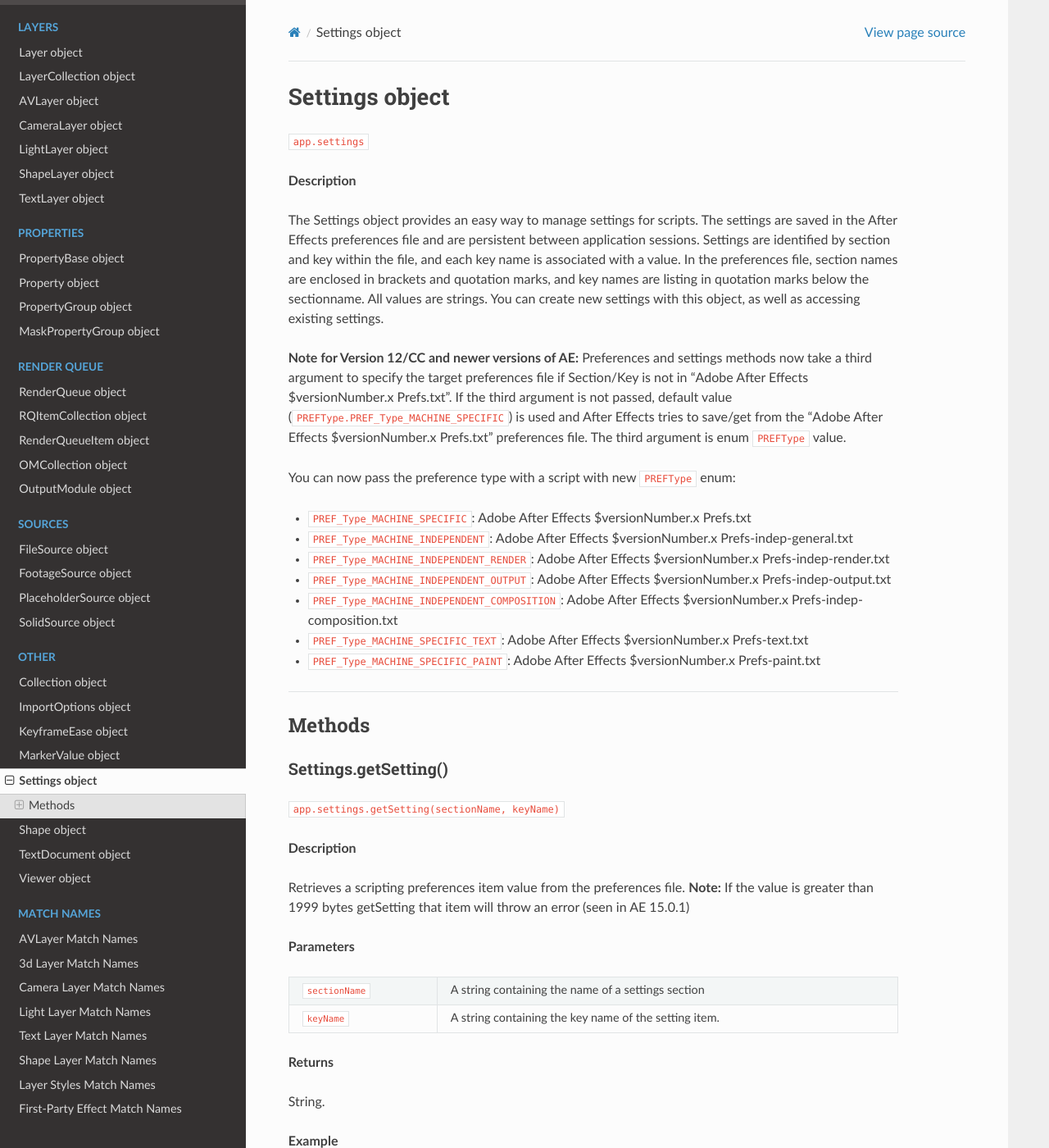
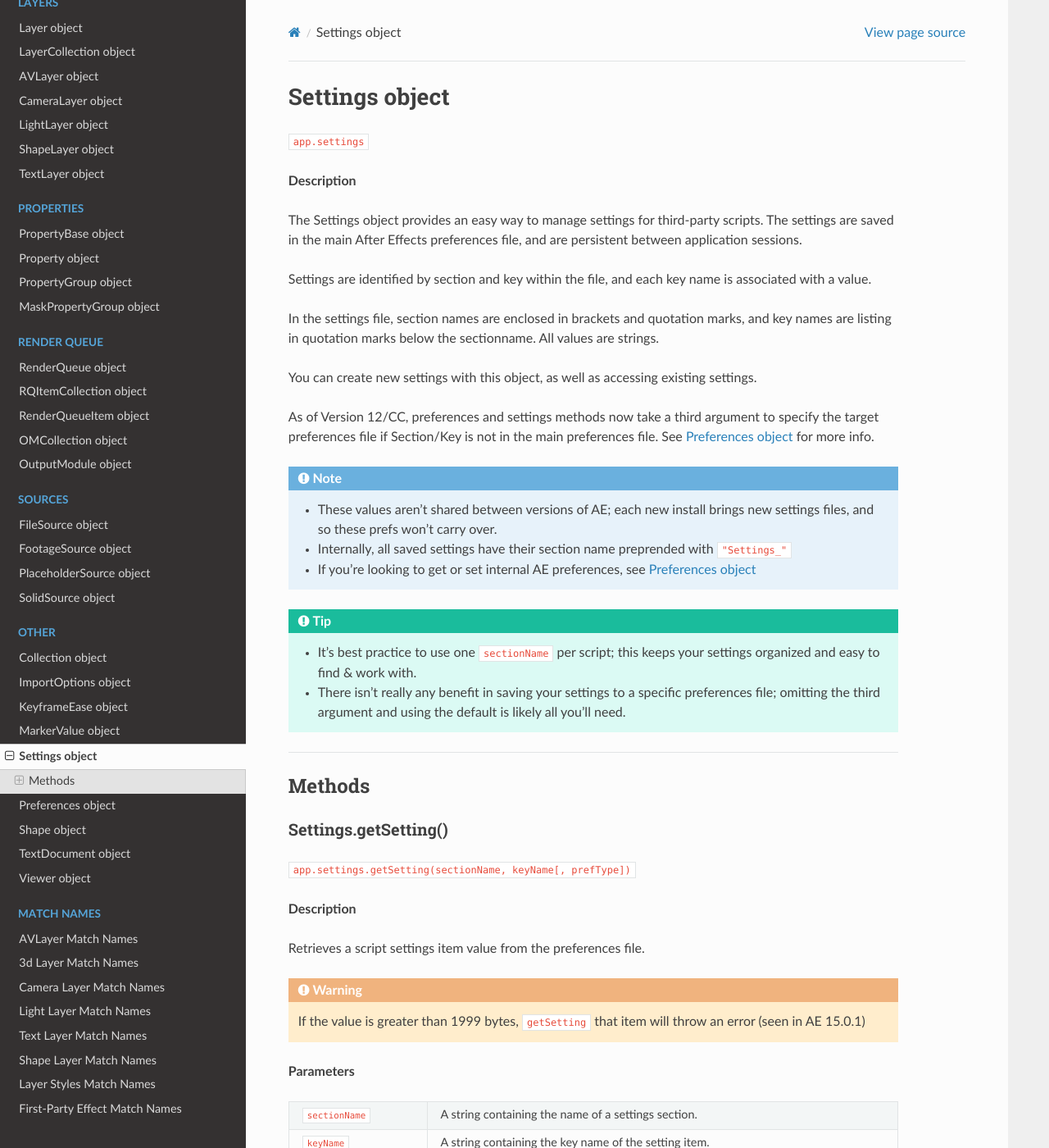
Before and after one commit to docsforadobe/after-effects-scripting-guide, a Sphinx documentation site: the page built from docs/other/settings.rst, in a window 1280 px wide and 1400 px high. Shown: the whole window at 82% size. Built offline with Sphinx 7.4.7 and the Read the Docs theme 2.0.0, drawn with Linux system fonts in a browser that asks for light colours; some of the changed text lies outside the part shown.

Commit message:
Enhance Settings object; add Preferences object

```diff
--- a/docs/index.rst
+++ b/docs/index.rst
@@ -79,6 +79,7 @@
     other/keyframeease
     other/markervalue
     other/settings
+    other/preferences
     other/shape
     other/textdocument
     other/viewer
--- a/docs/other/settings.rst
+++ b/docs/other/settings.rst
@@ -8,21 +8,24 @@
 
 **Description**
 
-The Settings object provides an easy way to manage settings for scripts. The settings are saved in the After Effects preferences file and are persistent between application sessions. Settings are identified by section and key within the file, and each key name is associated with a value. In the preferences file, section names are enclosed in brackets and quotation marks, and key names are listing in quotation marks below the sectionname. All values are strings. You can create new settings with this object, as well as accessing existing settings.
+The Settings object provides an easy way to manage settings for third-party scripts. The settings are saved in the main After Effects preferences file, and are persistent between application sessions.
 
-**Note for Version 12/CC and newer versions of AE:**
-Preferences and settings methods now take a third argument to specify the target preferences file if Section/Key is not in “Adobe After Effects $versionNumber.x Prefs.txt”. If the third argument is not passed, default value (``PREFType.PREF_Type_MACHINE_SPECIFIC``) is used and After Effects tries to save/get from the “Adobe After Effects $versionNumber.x Prefs.txt” preferences file. The third argument is enum ``PREFType`` value.
+Settings are identified by section and key within the file, and each key name is associated with a value.
 
-You can now pass the preference type with a script with new ``PREFType`` enum:
+In the settings file, section names are enclosed in brackets and quotation marks, and key names are listing in quotation marks below the sectionname. All values are strings.
 
-- ``PREF_Type_MACHINE_SPECIFIC``: Adobe After Effects $versionNumber.x Prefs.txt
-- ``PREF_Type_MACHINE_INDEPENDENT``: Adobe After Effects $versionNumber.x Prefs-indep-general.txt
-- ``PREF_Type_MACHINE_INDEPENDENT_RENDER``: Adobe After Effects $versionNumber.x Prefs-indep-render.txt
-- ``PREF_Type_MACHINE_INDEPENDENT_OUTPUT``: Adobe After Effects $versionNumber.x Prefs-indep-output.txt
-- ``PREF_Type_MACHINE_INDEPENDENT_COMPOSITION``: Adobe After Effects $versionNumber.x Prefs-indep-composition.txt
-- ``PREF_Type_MACHINE_SPECIFIC_TEXT``: Adobe After Effects $versionNumber.x Prefs-text.txt
-- ``PREF_Type_MACHINE_SPECIFIC_PAINT``: Adobe After Effects $versionNumber.x Prefs-paint.txt
+You can create new settings with this object, as well as accessing existing settings.
 
+As of Version 12/CC, preferences and settings methods now take a third argument to specify the target preferences file if Section/Key is not in the main preferences file. See :ref:`Preferences` for more info.
+
+.. note::
+  - These values aren't shared between versions of AE; each new install brings new settings files, and so these prefs won't carry over.
+  - Internally, all saved settings have their section name preprended with ``"Settings_"``
+  - If you're looking to get or set internal AE preferences, see :ref:`Preferences`
+
+.. tip::
+  - It's best practice to use one ``sectionName`` per script; this keeps your settings organized and easy to find & work with.
+  - There isn't really any benefit in saving your settings to a specific preferences file; omitting the third argument and using the default is likely all you'll need.
 
 ----
 
@@ -35,18 +38,21 @@
 Settings.getSetting()
 *********************
 
-``app.settings.getSetting(sectionName, keyName)``
+``app.settings.getSetting(sectionName, keyName[, prefType])``
 
 **Description**
 
-Retrieves a scripting preferences item value from the preferences file.
-**Note:** If the value is greater than 1999 bytes getSetting that item will throw an error (seen in AE 15.0.1)
+Retrieves a script settings item value from the preferences file.
+
+.. warning::
+   If the value is greater than 1999 bytes, ``getSetting`` that item will throw an error (seen in AE 15.0.1)
 
 **Parameters**
 
 ===============  ==============================================================
-``sectionName``  A string containing the name of a settings section
+``sectionName``  A string containing the name of a settings section.
 ``keyName``      A string containing the key name of the setting item.
+``prefType``     Optional, an enum indicating which preference file to use.
 ===============  ==============================================================
 
 **Returns**
@@ -55,10 +61,10 @@
 
 **Example**
 
-If you have saved a setting named with the key name "Aligned Clone" in the "Eraser - Paint Settings" section,you can retrieve the value with this script::
+If you have saved a setting named with the key name "trimPrecomps" in a section called "Precomp Cropper", you can retrieve the value by::
 
-    var n = app.settings.getSetting("Eraser-PaintSettings", "AlignedClone");
-    alert("The setting is" + n);
+    var trimPrecompsSetting = app.settings.getSetting("Precomp Cropper", "trimPrecomps");
+    alert("The setting is: " + trimPrecompsSetting);
 
 ----
 
@@ -67,17 +73,18 @@
 Settings.haveSetting()
 **********************
 
-``app.settings.haveSetting(sectionName, keyName)``
+``app.settings.haveSetting(sectionName, keyName[, prefType])``
 
 **Description**
 
-Returns true if the specified scripting preferences item exists and has a value.
+Returns true if the specified script settings item exists and has a value.
 
 **Parameters**
 
 ===============  ==============================================================
-``sectionName``  A string containing the name of a settings section
+``sectionName``  A string containing the name of a settings section.
 ``keyName``      A string containing the key name of the setting item.
+``prefType``     Optional, an enum indicating which preference file to use.
 ===============  ==============================================================
 
 **Returns**
@@ -91,21 +98,33 @@
 Settings.saveSetting()
 **********************
 
-``app.settings.saveSetting(sectionName, keyName, value)``
+``app.settings.saveSetting(sectionName, keyName, value[, prefType])``
 
 **Description**
 
-Saves a default value for a scripting preferences item.
-**Note:** If the value is greater than 1999 bytes getSetting that item will throw an error (seen in AE 15.0.1)
+Saves a value for a script settings item.
+
+.. warning::
+   If the value is greater than 1999 bytes, ``saveSetting`` that item will throw an error (seen in AE 15.0.1)
 
 **Parameters**
 
 ===============  ==============================================================
-``sectionName``  A string containing the name of a settings section
+``sectionName``  A string containing the name of a settings section.
 ``keyName``      A string containing the key name of the setting item.
 ``value``        A string containing the new value.
+``prefType``     Optional, an enum indicating which preference file to use.
 ===============  ==============================================================
 
 **Returns**
 
 Nothing.
+
+**Example**
+
+If you want to save a setting called "trimPrecomps" for a script named "Precomp Cropper", you could save that setting via::
+
+    var trimPrecompsSetting = true;
+    app.settings.saveSetting("Precomp Cropper", "trimPrecomps", trimPrecompsSetting);
+
+Note that the setting will be saved as a string. You'll want to parse it into a bool later, if needed.
```
Also changed, not shown: docs/general/application.rst (+17 -0 lines), docs/other/preferences.rst (added, +352 -0 lines), 1 other file.
